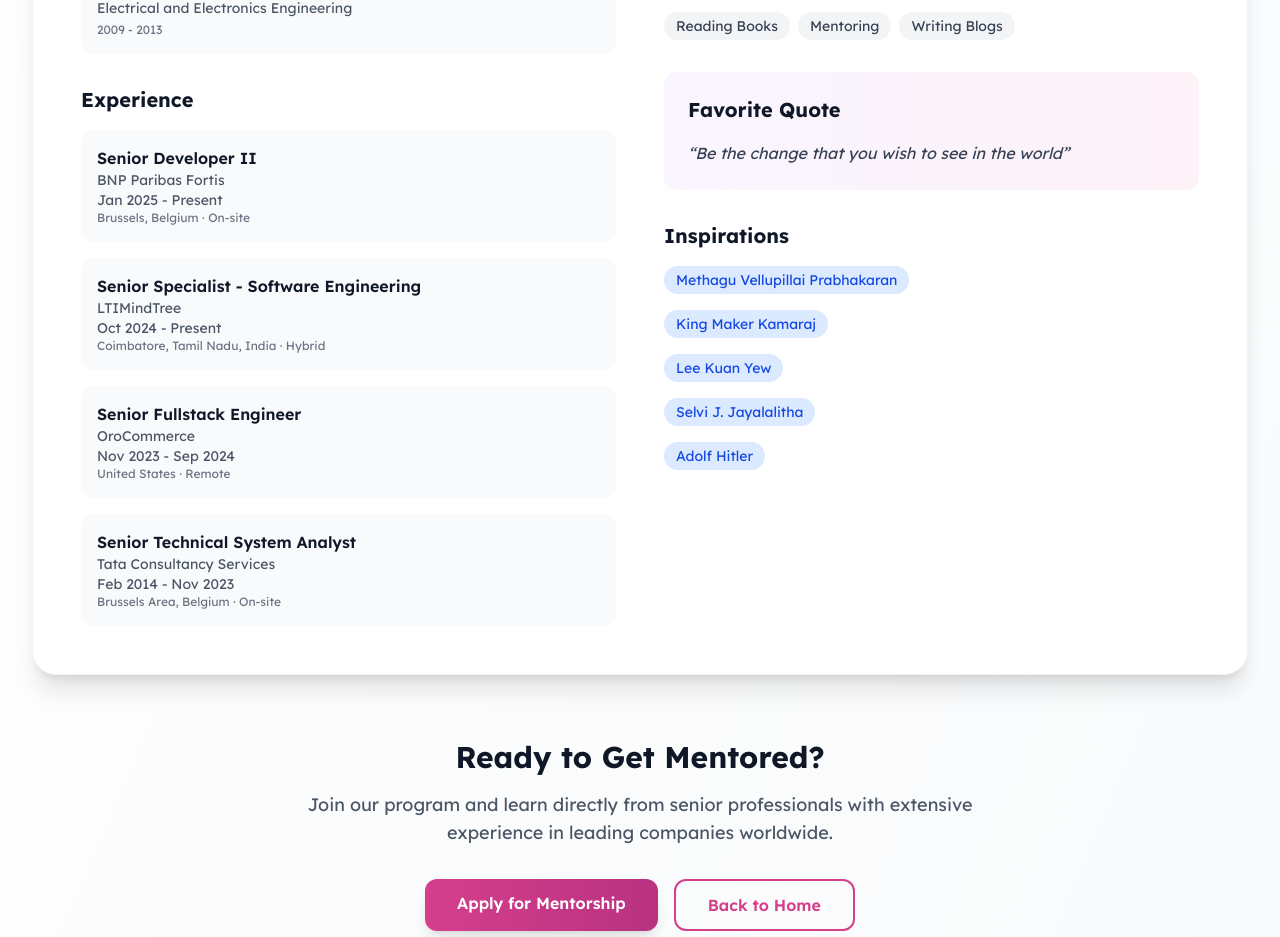
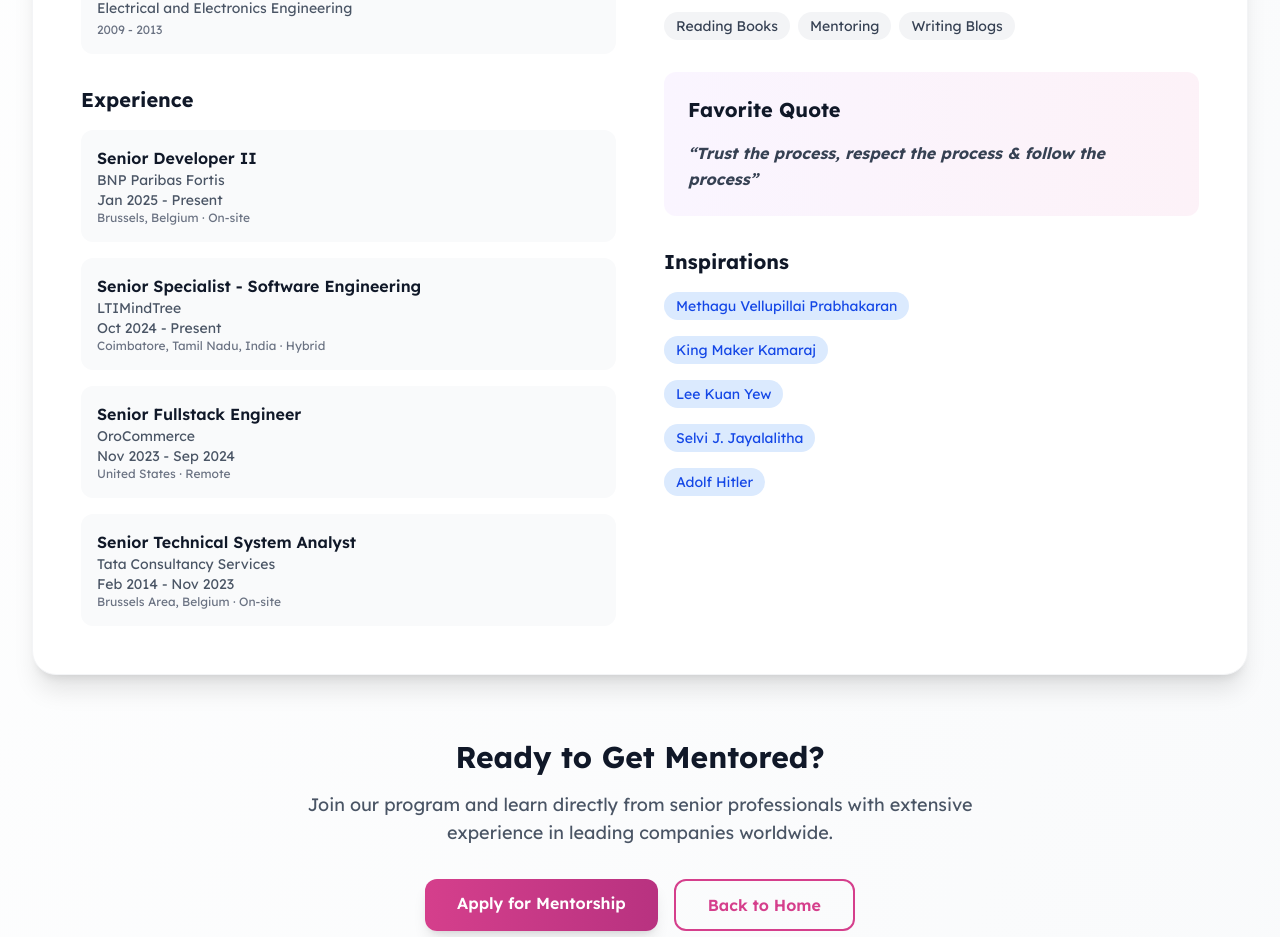
Before and after one commit to senthilkumar979/mentorbridge---avvai, a Next.js app: page /mentors in a window 1280 px wide. Shown: the part 1717-2654 px from the top of the page. Built offline with nearby package versions, Linux system fonts and the light colour scheme.

Commit message:
Updated pages

```diff
--- a/src/app/layout.tsx
+++ b/src/app/layout.tsx
@@ -30,7 +30,7 @@ export const metadata: Metadata = {
   robots: "index, follow",
   viewport: "width=device-width, initial-scale=1",
   icons: {
-    icon: "https://www.mentorbridge.in/favicon.ico",
+    icon: "https://91qunajyvl11yxyb.public.blob.vercel-storage.com/logo",
   },
   openGraph: {
     title: "MentorBridge",
--- a/src/app/mentors/page.tsx
+++ b/src/app/mentors/page.tsx
@@ -73,7 +73,7 @@ export default function MentorsPage() {
         "Training & Development",
       ],
       interests: ["Reading Books", "Mentoring", "Writing Blogs"],
-      quote: "Be the change that you wish to see in the world",
+      quote: "Trust the process, respect the process & follow the process",
       inspirations: [
         "Methagu Vellupillai Prabhakaran",
         "King Maker Kamaraj",
@@ -394,7 +394,7 @@ export default function MentorsPage() {
                     Favorite Quote
                   </h4>
                   <blockquote className="text-gray-700 italic leading-relaxed">
-                    &ldquo;{activeMentor.quote}&rdquo;
+                    <b>&ldquo;{activeMentor.quote}&rdquo;</b>
                   </blockquote>
                 </div>
 
```
